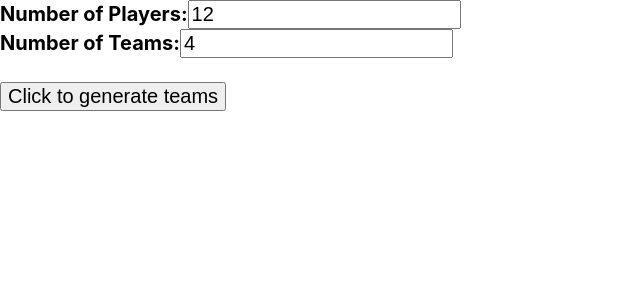
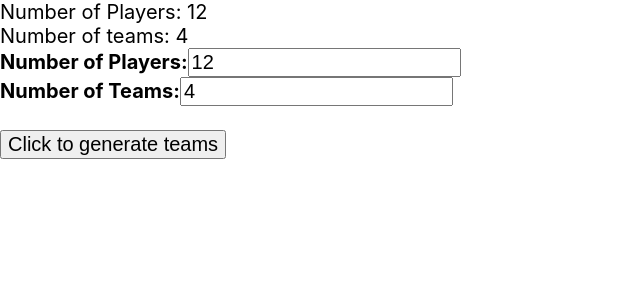
Before and after one commit to christianhalsell/street-soccer, a React (Create React App) app: page / in a window 1280 px wide. Shown: the top 300 px of the page, without its empty margins (0-640 px from the left). Built offline with nearby package versions, Linux system fonts and the light colour scheme.

Commit message:
test deploy

```diff
--- a/src/components/TeamCreator.jsx
+++ b/src/components/TeamCreator.jsx
@@ -67,6 +67,8 @@ const TeamCreator = () => {
 
   return (
     <div>
+      <div>Number of Players: {numberOfPlayers}</div>
+      <div>Number of teams: {numberOfTeams}</div>
       <form>
         <div className="inputRow">
           <label><b>Number of Players:</b></label>
```
